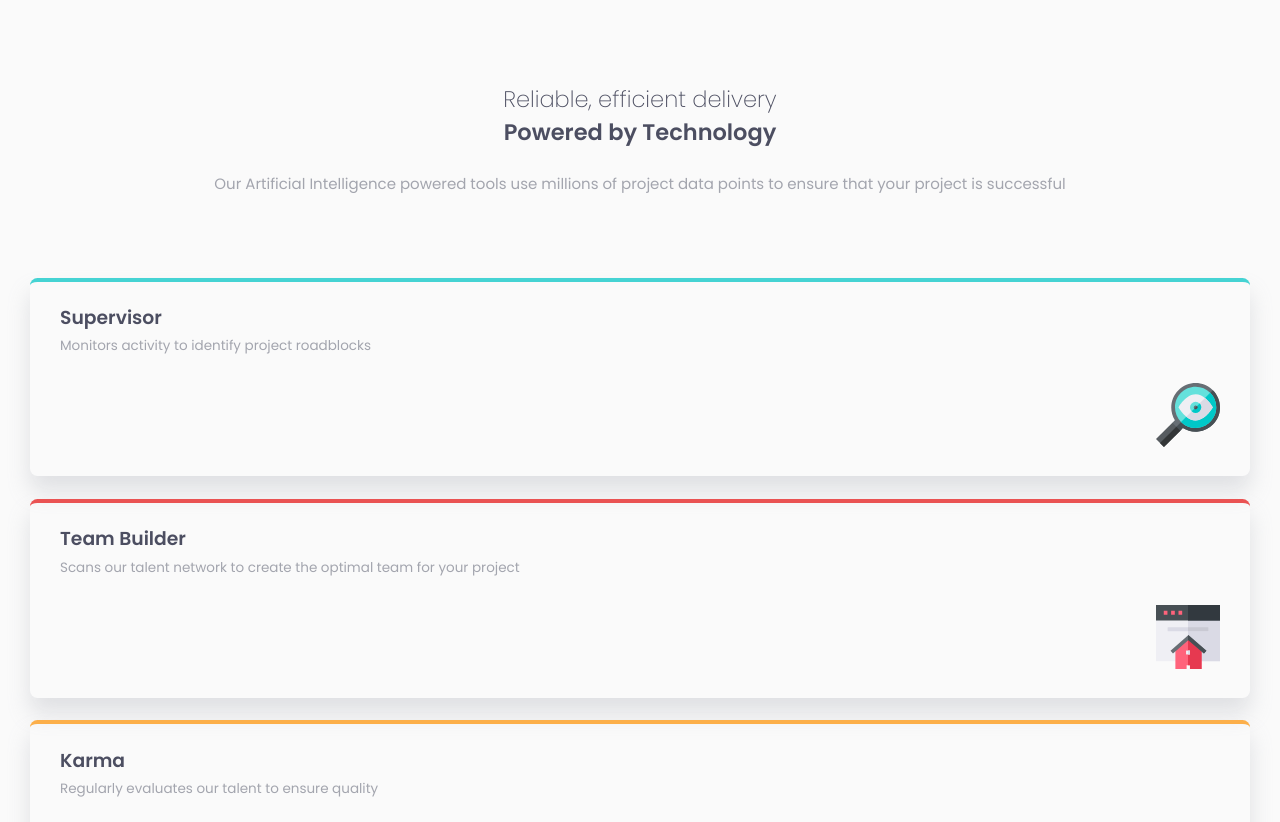
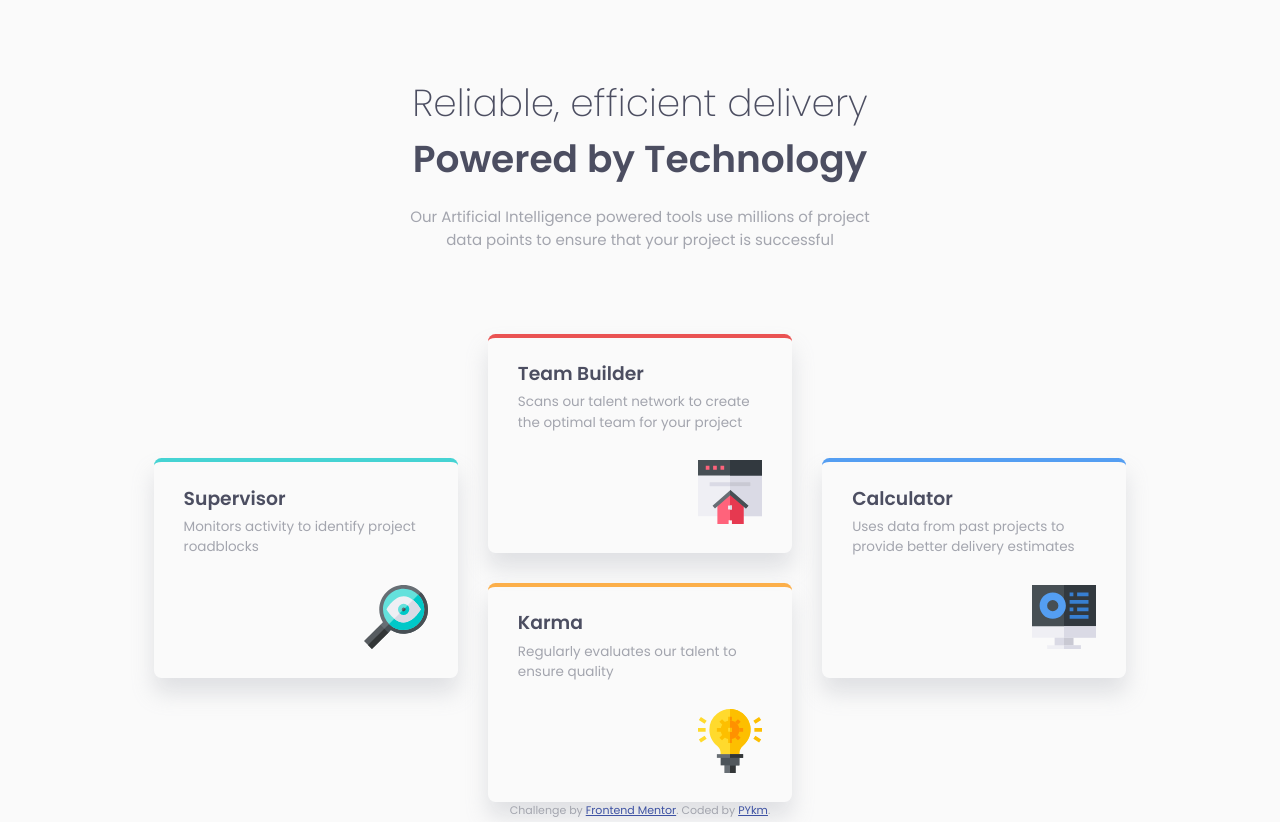
Before and after one commit to PYkm/four-card-feature-section, a plain HTML site: page index.html in a window 1280 px wide. Shown: the top 822 px of the page. Drawn offline with Linux system fonts and the light colour scheme.

Commit message:
Desktop Layout

```diff
--- a/css/style.css
+++ b/css/style.css
@@ -115,3 +115,58 @@ h2 {
 /* footer */
 .attribution { font-size: 11px; text-align: center; }
 .attribution a { color: hsl(228, 45%, 44%); }
+
+/* middle and large screen shared */
+@media (min-width: 38em) {
+    h1,
+    .header-supplement {
+      font-size: 2.5em;
+    }
+
+    body {
+      padding: 5em 12%;
+    }
+
+    .header-supplement {
+      margin-bottom: 0.5em;
+    }
+
+    .features {
+      align-items: center;
+      gap: 2em;
+    }
+
+}
+
+/* middle screen  */
+@media (min-width: 31em) and (max-width: 75em) {
+  .features {
+    align-items: stretch;
+    grid-template-columns: repeat(2, 1fr);
+  }
+}
+
+/* large screen  */
+@media (min-width: 75em) {
+  header {
+    padding: 0 25%;
+  }
+
+  .features {
+    grid-template-columns: repeat(3, 1fr);
+  }
+
+  .feature-supervisor,
+  .feature-calculator {
+    grid-row: 1 / 3;
+  }
+
+  .feature-team-builder{
+    grid-row: 1;
+  }
+
+  .feature-karma{
+    grid-row: 2;
+  }
+
+}
```
